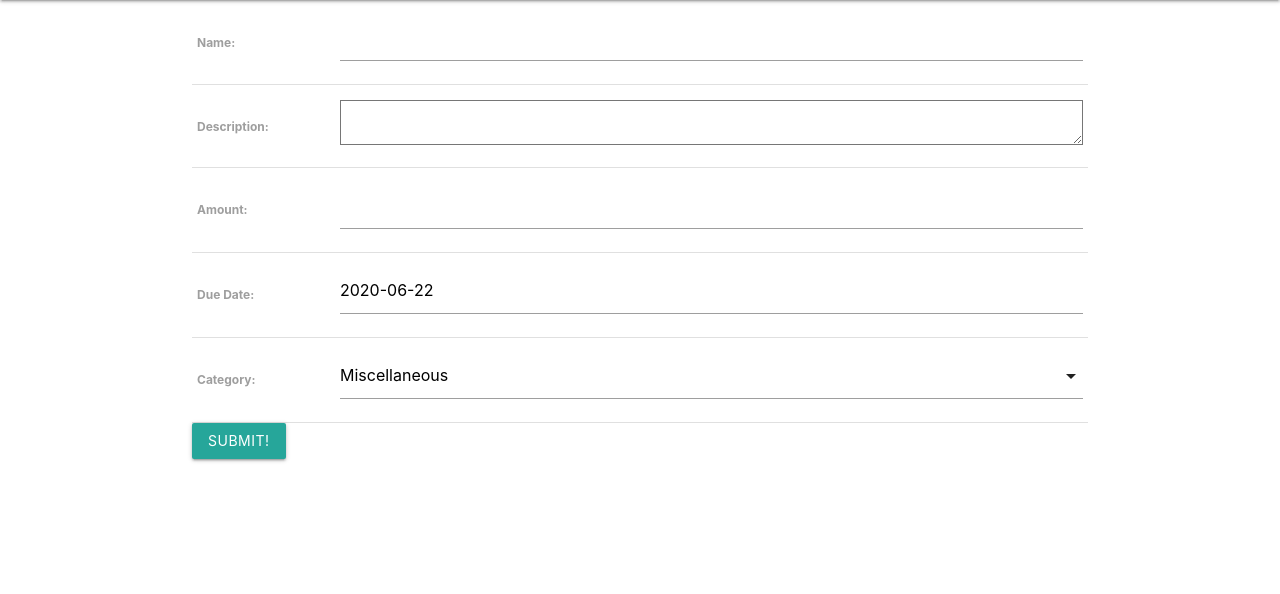
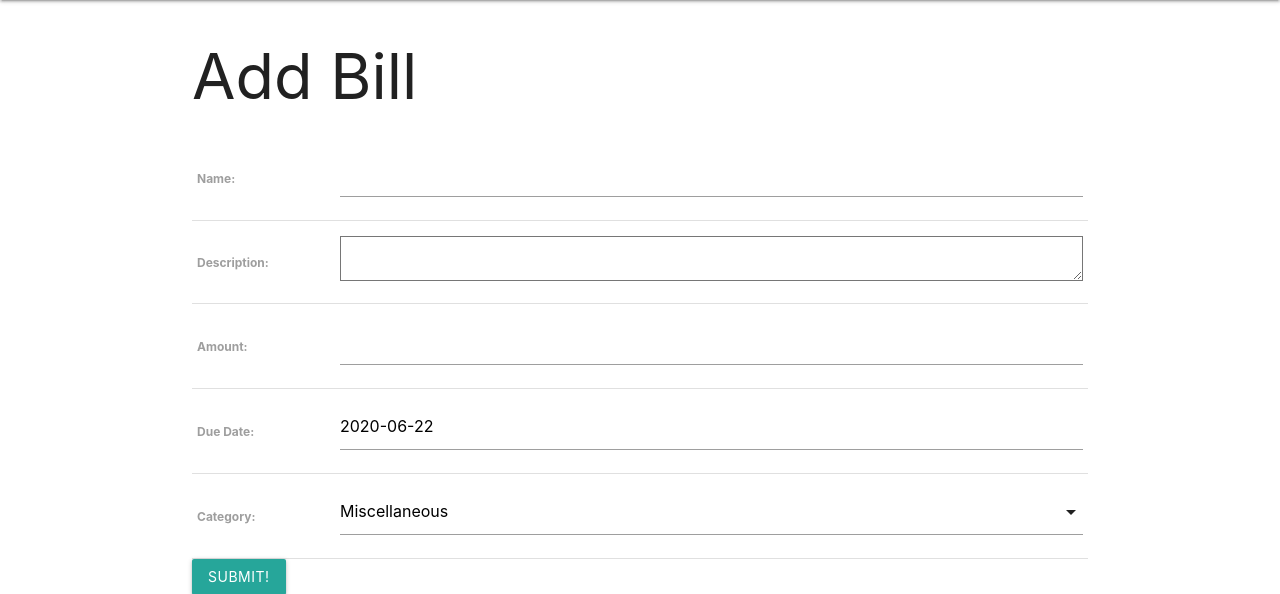
Before and after one commit to madeleinemarie/pygg, a Django app: page /bills/create/ in a window 1280 px wide. Shown: the part 64-658 px from the top of the page. Run offline with Django 3.2, Linux system fonts and the light colour scheme.

Commit message:
Add conditional rendering for create vs edit bill

```diff
--- a/main_app/templates/main_app/bill_form.html
+++ b/main_app/templates/main_app/bill_form.html
@@ -1,6 +1,11 @@
 {% extends 'base.html' %}
 
 {% block content %}
+    {% if object %}
+        <h1>Edit Bill</h1>
+    {% else %}
+        <h1>Add Bill</h1>
+    {% endif %}
     <form action="" method="post">
         {% csrf_token %}
         <table>
@@ -8,6 +13,7 @@
         </table>
         <input type="submit" value="Submit!" class="btn">
     </form>
+
     <script>
         let dateEl = document.getElementById('id_dueDate');
         M.Datepicker.init(dateEl, {
```
Lines whose indentation alone changed are shown as unchanged.
